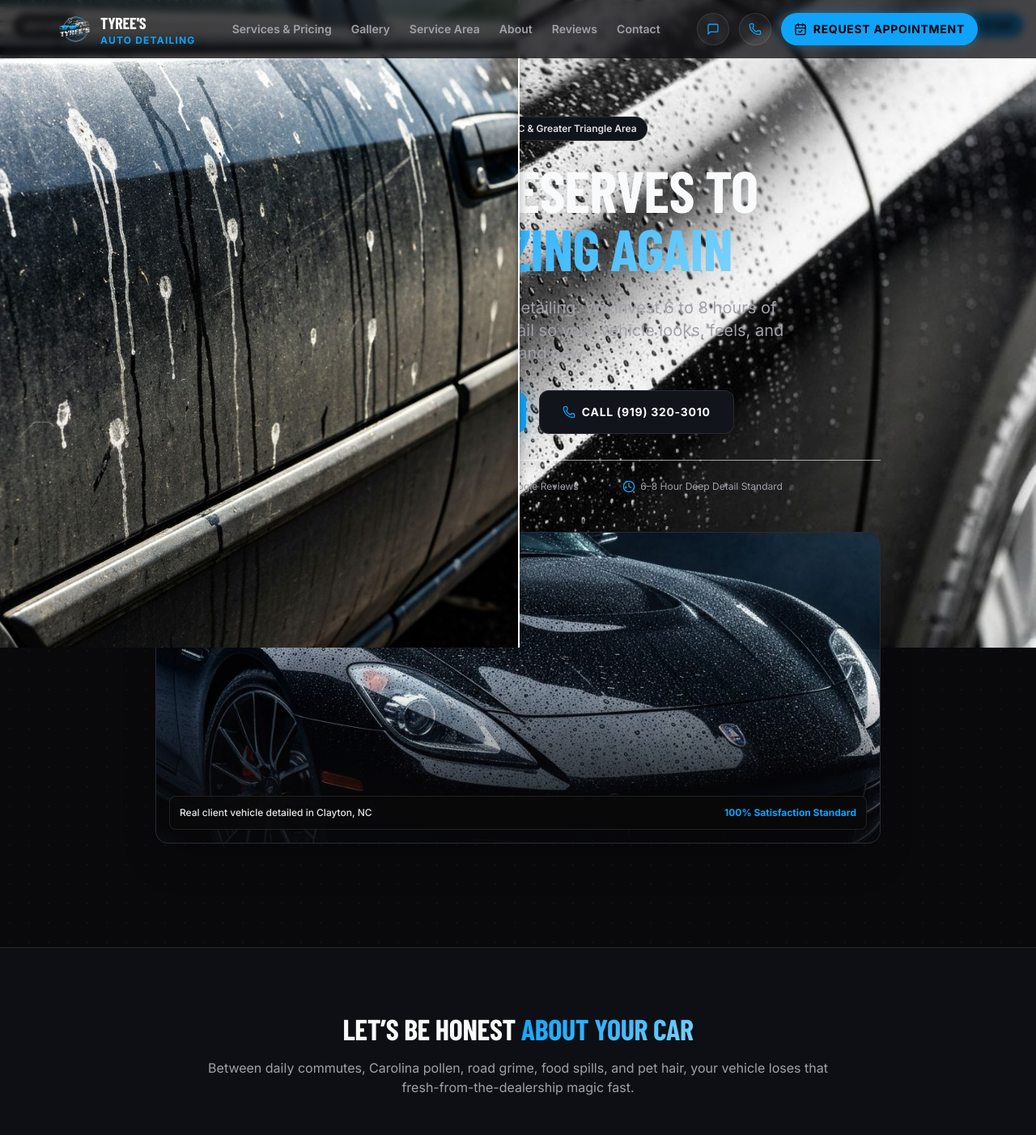
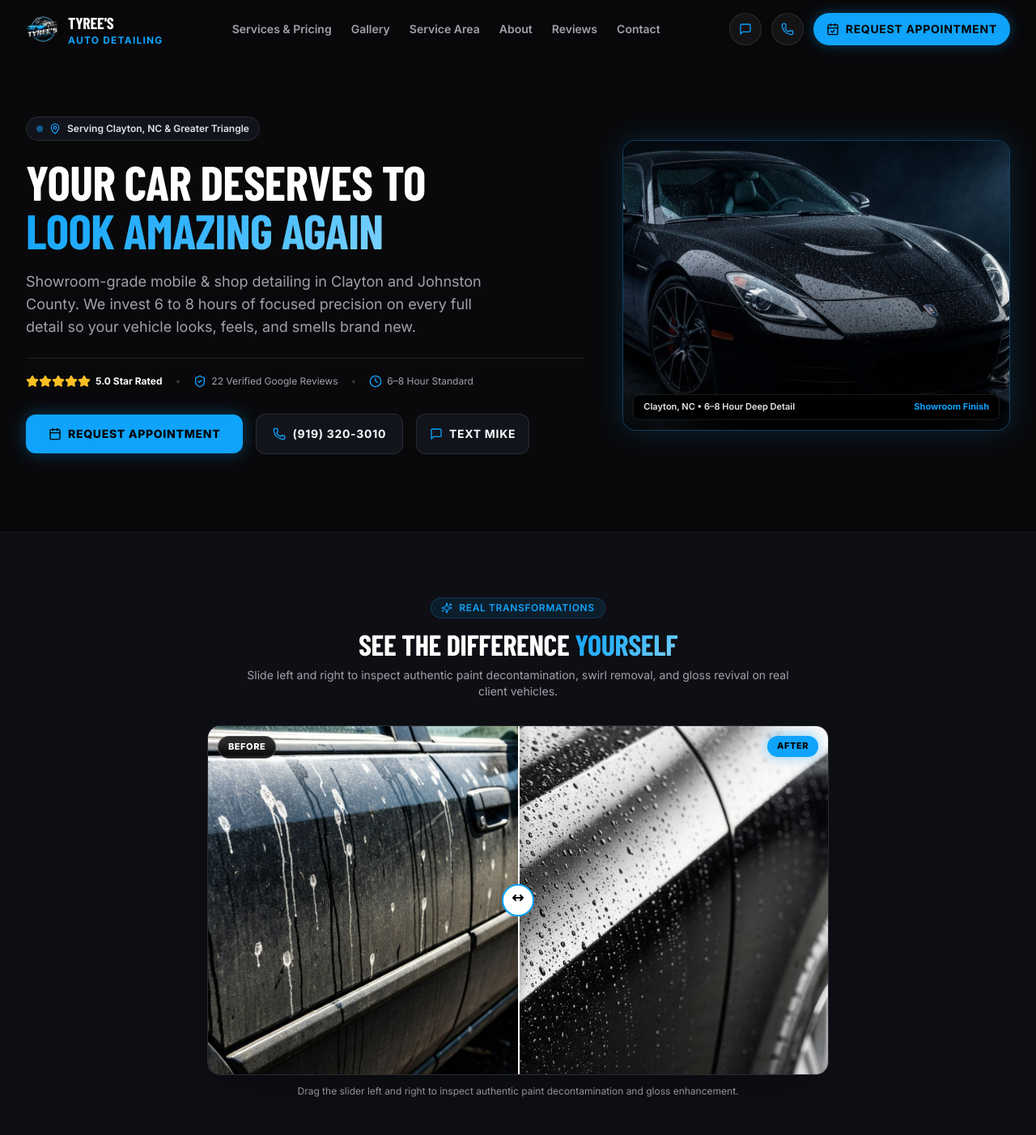
Before and after one commit to dbarbour86/tyrees, a Next.js app: page / in a window 1280 px wide. Shown: the top 1402 px of the page at 81% size. Built offline with nearby package versions, Linux system fonts and the light colour scheme; a web font is replaced by a local one.

Commit message:
feat: rebuild hero into balanced two-column layout with solid near-black background and relocate before-after slider to dedicated constrained section

```diff
--- a/app/page.tsx
+++ b/app/page.tsx
@@ -31,53 +31,32 @@ export default function HomePage() {
 
   return (
     <div className="flex flex-col">
-      {/* 1. HERO SECTION */}
-      <section className="relative pt-28 pb-20 md:pt-36 md:pb-32 overflow-hidden bg-background">
-        {/* Glow & grid background */}
-        <div className="absolute inset-0 bg-[radial-gradient(#0FA3FB_1px,transparent_1px)] [background-size:24px_24px] opacity-[0.07] pointer-events-none" />
-        <div className="absolute top-1/4 left-1/2 -translate-x-1/2 -translate-y-1/2 w-[600px] h-[350px] bg-primary/10 rounded-full blur-[120px] pointer-events-none" />
-
-        <div className="container relative z-10">
-          <div className="max-w-4xl mx-auto text-center">
+      {/* 1. HERO SECTION (Solid near-black, balanced 2-column layout) */}
+      <section className="relative pt-28 pb-16 md:pt-36 md:pb-24 bg-[#09090b] border-b border-white/5">
+        <div className="container">
+          <div className="grid grid-cols-1 lg:grid-cols-12 gap-10 lg:gap-12 items-center">
+            {/* Left Column: Headline, copy, proof, and CTAs */}
+            <div className="lg:col-span-7 flex flex-col items-start text-left">
               {/* Location & Trust Badge */}
-            <div className="inline-flex items-center gap-2 px-3 py-1.5 rounded-full bg-surface border border-border text-xs font-semibold text-foreground/90 mb-6 shadow-sm">
+              <div className="inline-flex items-center gap-2 px-3 py-1.5 rounded-full bg-surface border border-border text-xs font-semibold text-foreground/90 mb-5 shadow-sm">
                 <span className="flex h-2 w-2 rounded-full bg-primary animate-pulse" />
                 <MapPin className="w-3.5 h-3.5 text-primary" />
-              <span>Serving Clayton, NC & Greater Triangle Area</span>
+                <span>Serving Clayton, NC &amp; Greater Triangle</span>
               </div>
 
-            {/* Mike's Preferred Baseline Headline */}
-            <h1 className="text-4xl sm:text-5xl md:text-6xl lg:text-7xl font-extrabold uppercase tracking-tight text-foreground font-heading leading-[1.05]">
+              {/* Readable Headline in normal flow */}
+              <h1 className="text-3xl sm:text-5xl lg:text-6xl font-extrabold uppercase tracking-tight text-white font-heading leading-[1.08]">
                 Your Car Deserves to <br className="hidden sm:inline" />
                 <span className="text-gradient">Look Amazing Again</span>
               </h1>
 
-            <p className="mt-6 text-base sm:text-lg md:text-xl text-muted-foreground max-w-2xl mx-auto font-sans leading-relaxed">
-              Showroom-grade mobile & shop detailing. We invest 6 to 8 hours of focused precision on every full detail so your vehicle looks, feels, and smells brand new.
+              {/* Short Supporting Copy */}
+              <p className="mt-5 text-base sm:text-lg text-muted-foreground leading-relaxed max-w-xl">
+                Showroom-grade mobile &amp; shop detailing in Clayton and Johnston County. We invest 6 to 8 hours of focused precision on every full detail so your vehicle looks, feels, and smells brand new.
               </p>
 
-            {/* CTAs */}
-            <div className="mt-8 flex flex-col sm:flex-row items-center justify-center gap-4">
-              <button
-                type="button"
-                onClick={() => openModal()}
-                className="w-full sm:w-auto px-8 py-4 rounded-xl bg-primary hover:bg-primary-hover text-black font-extrabold text-sm uppercase tracking-wider transition-all shadow-[0_0_25px_rgba(15,163,251,0.35)] hover:scale-[1.02] active:scale-[0.98] flex items-center justify-center gap-2"
-              >
-                <Calendar className="w-4 h-4" />
-                <span>Request Appointment</span>
-              </button>
-
-              <a
-                href="tel:9193203010"
-                className="w-full sm:w-auto px-7 py-4 rounded-xl bg-surface hover:bg-surface-hover text-foreground border border-border hover:border-border-strong font-bold text-sm uppercase tracking-wider transition-all flex items-center justify-center gap-2"
-              >
-                <Phone className="w-4 h-4 text-primary" />
-                <span>Call (919) 320-3010</span>
-              </a>
-            </div>
-
-            {/* Verified Google Social Proof */}
-            <div className="mt-8 pt-6 border-t border-border/60 flex flex-wrap items-center justify-center gap-6 text-xs text-muted-foreground">
+              {/* Verified Review Proof */}
+              <div className="mt-6 pt-5 border-t border-white/10 flex flex-wrap items-center gap-4 text-xs text-muted-foreground w-full">
                 <div className="flex items-center gap-1.5">
                   <div className="flex text-amber-400">
                     {[...Array(5)].map((_, i) => (
@@ -86,39 +65,87 @@ export default function HomePage() {
                   </div>
                   <span className="font-bold text-foreground">5.0 Star Rated</span>
                 </div>
-              <span className="hidden sm:inline text-border">•</span>
+                <span className="text-white/20">•</span>
                 <div className="flex items-center gap-1.5">
                   <ShieldCheck className="w-4 h-4 text-primary" />
                   <span>22 Verified Google Reviews</span>
                 </div>
-              <span className="hidden sm:inline text-border">•</span>
+                <span className="text-white/20">•</span>
                 <div className="flex items-center gap-1.5">
                   <Clock className="w-4 h-4 text-primary" />
-                <span>6–8 Hour Deep Detail Standard</span>
+                  <span>6–8 Hour Standard</span>
                 </div>
               </div>
 
-            {/* Hero Image Showcase */}
-            <div className="mt-12 relative rounded-2xl overflow-hidden border border-border shadow-2xl bg-surface">
-              <div className="aspect-[16/9] sm:aspect-[21/9] relative w-full">
+              {/* CTAs */}
+              <div className="mt-8 flex flex-wrap items-center gap-3 sm:gap-4 w-full">
+                <button
+                  type="button"
+                  onClick={() => openModal()}
+                  className="px-7 py-3.5 rounded-xl bg-primary hover:bg-primary-hover text-black font-extrabold text-xs sm:text-sm uppercase tracking-wider transition-all shadow-[0_0_20px_rgba(15,163,251,0.35)] hover:scale-[1.02] active:scale-[0.98] flex items-center justify-center gap-2"
+                >
+                  <Calendar className="w-4 h-4" />
+                  <span>Request Appointment</span>
+                </button>
+
+                <a
+                  href="tel:9193203010"
+                  className="px-5 py-3.5 rounded-xl bg-surface hover:bg-surface-hover text-foreground border border-border hover:border-border-strong font-bold text-xs sm:text-sm uppercase tracking-wider transition-all flex items-center justify-center gap-2"
+                >
+                  <Phone className="w-4 h-4 text-primary" />
+                  <span>(919) 320-3010</span>
+                </a>
+
+                <a
+                  href="sms:9193203010"
+                  className="px-4 py-3.5 rounded-xl bg-surface hover:bg-surface-hover text-foreground border border-border hover:border-border-strong font-bold text-xs sm:text-sm uppercase tracking-wider transition-all flex items-center justify-center gap-2"
+                  title="Text Mike"
+                >
+                  <MessageSquare className="w-4 h-4 text-primary" />
+                  <span>Text Mike</span>
+                </a>
+              </div>
+            </div>
+
+            {/* Right Column: Strong vehicle photo with controlled dimensions */}
+            <div className="lg:col-span-5 w-full">
+              <div className="relative rounded-2xl overflow-hidden border border-primary/30 shadow-[0_0_35px_rgba(15,163,251,0.18)] bg-surface aspect-[4/3] w-full max-w-[520px] mx-auto lg:ml-auto">
                 <Image
                   src="/images/hero-car.jpg"
-                  alt="Tyree's Auto Detailing Finished Supercar with Gloss Paint"
+                  alt="Tyree's Auto Detailing Finished Supercar in Clayton, NC"
                   fill
                   priority
                   className="object-cover object-center"
-                  sizes="(max-width: 1200px) 100vw, 1200px"
+                  sizes="(max-width: 1024px) 100vw, 520px"
                 />
-                <div className="absolute inset-0 bg-gradient-to-t from-background via-transparent to-transparent opacity-80" />
-              </div>
-              <div className="absolute bottom-4 left-4 right-4 flex flex-col sm:flex-row items-start sm:items-center justify-between gap-2 text-xs text-white/90 bg-background/80 backdrop-blur-md p-3 rounded-lg border border-white/10">
-                <span className="font-medium">
-                  Real client vehicle detailed in Clayton, NC
-                </span>
-                <span className="text-primary font-bold">100% Satisfaction Standard</span>
+                <div className="absolute inset-0 bg-gradient-to-t from-black/70 via-transparent to-transparent pointer-events-none" />
+                <div className="absolute bottom-3 left-3 right-3 flex items-center justify-between text-[11px] text-white/90 bg-black/80 backdrop-blur-md px-3 py-1.5 rounded-lg border border-white/10">
+                  <span className="font-semibold">Clayton, NC • 6–8 Hour Deep Detail</span>
+                  <span className="text-primary font-bold">Showroom Finish</span>
                 </div>
               </div>
             </div>
+          </div>
+        </div>
+      </section>
+
+      {/* 2. DEDICATED BEFORE & AFTER COMPARISON SECTION */}
+      <section className="py-16 md:py-20 bg-[#0e0f14] border-b border-border">
+        <div className="container">
+          <div className="max-w-2xl mx-auto text-center mb-8">
+            <div className="inline-flex items-center gap-2 px-3 py-1 rounded-full bg-primary/10 border border-primary/20 text-xs font-semibold uppercase tracking-wider text-primary mb-3">
+              <Sparkles className="w-3.5 h-3.5" />
+              Real Transformations
+            </div>
+            <h2 className="text-2xl sm:text-3xl md:text-4xl font-extrabold uppercase tracking-tight text-white font-heading">
+              See the Difference <span className="text-gradient">Yourself</span>
+            </h2>
+            <p className="mt-2 text-xs sm:text-sm text-muted-foreground">
+              Slide left and right to inspect authentic paint decontamination, swirl removal, and gloss revival on real client vehicles.
+            </p>
+          </div>
+
+          <BeforeAfterSlider />
         </div>
       </section>
 
@@ -259,10 +286,7 @@ export default function HomePage() {
       {/* 4. PACKAGES & PRICING */}
       <PackageComparison showComparisonTable={true} />
 
-      {/* 5. BEFORE & AFTER PROOF SLIDER */}
-      <BeforeAfterSlider />
-
-      {/* 6. PROOF GALLERY (Boats, RVs, Trucks, Cars) */}
+      {/* 5. PROOF GALLERY (Boats, RVs, Trucks, Cars) */}
       <GallerySection limit={6} />
 
       {/* 7. MORE THAN JUST A CLEAN CAR - Key Benefits */}
--- a/components/BeforeAfterSlider.tsx
+++ b/components/BeforeAfterSlider.tsx
@@ -1,7 +1,7 @@
-'use client';
+"use client";
 
-import React, { useState, useRef, useCallback } from 'react';
-import Image from 'next/image';
+import React, { useState, useRef, useCallback } from "react";
+import Image from "next/image";
 
 interface BeforeAfterSliderProps {
   beforeSrc?: string;
@@ -12,13 +12,12 @@ interface BeforeAfterSliderProps {
 }
 
 export default function BeforeAfterSlider({
-  beforeSrc = '/images/before-car.jpg',
-  afterSrc = '/images/after-car.jpg',
-  beforeAlt = 'Dirty vehicle before deep detailing',
-  afterAlt = 'Pristine vehicle after showroom detailing',
-  caption = 'Slide left and right to inspect the authentic decontamination and gloss enhancement.'
+  beforeSrc = "/images/before-car.jpg",
+  afterSrc = "/images/after-car.jpg",
+  beforeAlt = "Dirty car before detailing",
+  afterAlt = "Clean glossy car after detailing",
+  caption = "Drag the slider left and right to inspect authentic paint decontamination and gloss enhancement.",
 }: BeforeAfterSliderProps) {
-
   const [sliderPosition, setSliderPosition] = useState(50);
   const [isDragging, setIsDragging] = useState(false);
   const containerRef = useRef<HTMLDivElement>(null);
@@ -44,18 +43,18 @@ export default function BeforeAfterSlider({
   };
 
   const handleKeyDown = (e: React.KeyboardEvent) => {
-    if (e.key === 'ArrowLeft') {
+    if (e.key === "ArrowLeft") {
       setSliderPosition((prev) => Math.max(0, prev - 5));
-    } else if (e.key === 'ArrowRight') {
+    } else if (e.key === "ArrowRight") {
       setSliderPosition((prev) => Math.min(100, prev + 5));
     }
   };
 
   return (
-    <div style={{ maxWidth: '820px', margin: '0 auto' }}>
+    <div className="w-full max-w-3xl mx-auto">
+      {/* Slider Frame with controlled aspect ratio and max height */}
       <div
         ref={containerRef}
-        className="slider-container"
         tabIndex={0}
         role="slider"
         aria-label="Before and after detailing comparison slider"
@@ -70,47 +69,38 @@ export default function BeforeAfterSlider({
         onTouchStart={() => setIsDragging(true)}
         onTouchEnd={() => setIsDragging(false)}
         onTouchMove={handleTouchMove}
-        style={{ cursor: 'ew-resize' }}
+        className="relative w-full aspect-[16/10] sm:aspect-[16/9] max-h-[440px] rounded-2xl overflow-hidden border border-white/10 shadow-2xl bg-surface select-none cursor-ew-resize focus-visible:outline-none focus-visible:ring-2 focus-visible:ring-primary"
       >
         {/* AFTER Image (Full container) */}
-        <div style={{ position: 'absolute', inset: 0 }}>
+        <div className="absolute inset-0">
           <Image
             src={afterSrc}
             alt={afterAlt}
             fill
-            sizes="(max-width: 768px) 100vw, 820px"
-            style={{ objectFit: 'cover' }}
+            sizes="(max-width: 768px) 100vw, 768px"
+            className="object-cover object-center pointer-events-none"
             priority
           />
         </div>
 
         {/* BEFORE Image (Clipped overlay) */}
         <div
-          style={{
-            position: 'absolute',
-            inset: 0,
-            overflow: 'hidden',
-            width: `${sliderPosition}%`,
-            zIndex: 10
-          }}
+          className="absolute inset-0 overflow-hidden pointer-events-none z-10"
+          style={{ width: `${sliderPosition}%` }}
         >
           <div
+            className="absolute top-0 left-0 bottom-0 h-full"
             style={{
-              position: 'absolute',
-              top: 0,
-              left: 0,
-              bottom: 0,
-              width: containerRef.current ? `${containerRef.current.offsetWidth}px` : '100%',
-              minWidth: '100%',
-              height: '100%'
+              width: containerRef.current ? `${containerRef.current.offsetWidth}px` : "100%",
+              minWidth: "100%",
             }}
           >
             <Image
               src={beforeSrc}
               alt={beforeAlt}
               fill
-              sizes="(max-width: 768px) 100vw, 820px"
-              style={{ objectFit: 'cover' }}
+              sizes="(max-width: 768px) 100vw, 768px"
+              className="object-cover object-center pointer-events-none"
               priority
             />
           </div>
@@ -118,29 +108,20 @@ export default function BeforeAfterSlider({
 
         {/* Divider Line */}
         <div
-          style={{
-            position: 'absolute',
-            top: 0,
-            bottom: 0,
-            left: `${sliderPosition}%`,
-            width: '2px',
-            backgroundColor: '#ffffff',
-            boxShadow: '0 0 10px rgba(0,0,0,0.8)',
-            zIndex: 15,
-            pointerEvents: 'none'
-          }}
+          className="absolute top-0 bottom-0 z-20 w-[2px] bg-white shadow-[0_0_12px_rgba(0,0,0,0.9)] pointer-events-none"
+          style={{ left: `${sliderPosition}%` }}
         />
 
-        {/* Handle */}
+        {/* Center Drag Handle */}
         <div
-          className="slider-handle"
+          className="absolute top-1/2 -translate-y-1/2 -translate-x-1/2 z-30 w-10 h-10 rounded-full bg-white text-black shadow-2xl flex items-center justify-center pointer-events-none border-2 border-primary"
           style={{ left: `${sliderPosition}%` }}
           aria-hidden="true"
         >
-          <svg width="20" height="20" viewBox="0 0 20 20" fill="none">
+          <svg width="20" height="20" viewBox="0 0 20 20" fill="none" className="w-5 h-5">
             <path
-              d="M7 10L3 7M3 7L7 4M3 7H17M13 10L17 7M17 7L13 4M17 7H3"
-              stroke="#000"
+              d="M7 10L4 7M4 7L7 4M4 7H16M13 10L16 7M16 7L13 4M16 7H4"
+              stroke="#09090b"
               strokeWidth="2.2"
               strokeLinecap="round"
               strokeLinejoin="round"
@@ -149,51 +130,18 @@ export default function BeforeAfterSlider({
         </div>
 
         {/* BEFORE Badge */}
-        <span
-          style={{
-            position: 'absolute',
-            top: '1rem',
-            left: '1rem',
-            backgroundColor: 'rgba(0, 0, 0, 0.75)',
-            backdropFilter: 'blur(4px)',
-            color: '#fff',
-            fontSize: '0.75rem',
-            fontWeight: 800,
-            letterSpacing: '0.08em',
-            padding: '0.35rem 0.85rem',
-            borderRadius: '9999px',
-            zIndex: 25,
-            pointerEvents: 'none',
-            border: '1px solid rgba(255, 255, 255, 0.15)'
-          }}
-        >
+        <span className="absolute top-3 left-3 z-30 px-3 py-1 rounded-full bg-black/80 backdrop-blur-sm border border-white/20 text-white text-[11px] font-extrabold uppercase tracking-wider pointer-events-none">
           BEFORE
         </span>
 
         {/* AFTER Badge */}
-        <span
-          style={{
-            position: 'absolute',
-            top: '1rem',
-            right: '1rem',
-            backgroundColor: 'var(--brand-blue)',
-            color: '#000',
-            fontSize: '0.75rem',
-            fontWeight: 800,
-            letterSpacing: '0.08em',
-            padding: '0.35rem 0.85rem',
-            borderRadius: '9999px',
-            zIndex: 25,
-            pointerEvents: 'none',
-            boxShadow: '0 0 15px var(--brand-blue-glow)'
-          }}
-        >
+        <span className="absolute top-3 right-3 z-30 px-3 py-1 rounded-full bg-primary text-black text-[11px] font-extrabold uppercase tracking-wider pointer-events-none shadow-[0_0_15px_rgba(15,163,251,0.5)]">
           AFTER
         </span>
       </div>
 
-      <p style={{ textAlign: 'center', fontSize: '0.82rem', color: 'var(--muted-foreground)', marginTop: '0.75rem' }}>
-        {caption || 'Drag slider left and right to inspect clear coat clarity & reflection'}
+      <p className="text-center text-xs text-muted-foreground mt-3">
+        {caption}
       </p>
     </div>
   );
--- a/tailwind.config.ts
+++ b/tailwind.config.ts
@@ -19,7 +19,8 @@ const config: Config = {
         sm: "640px",
         md: "768px",
         lg: "1024px",
-        xl: "1200px",
+        xl: "1240px",
+        "2xl": "1280px",
       },
     },
     extend: {
```
Lines whose indentation alone changed are shown as unchanged.
